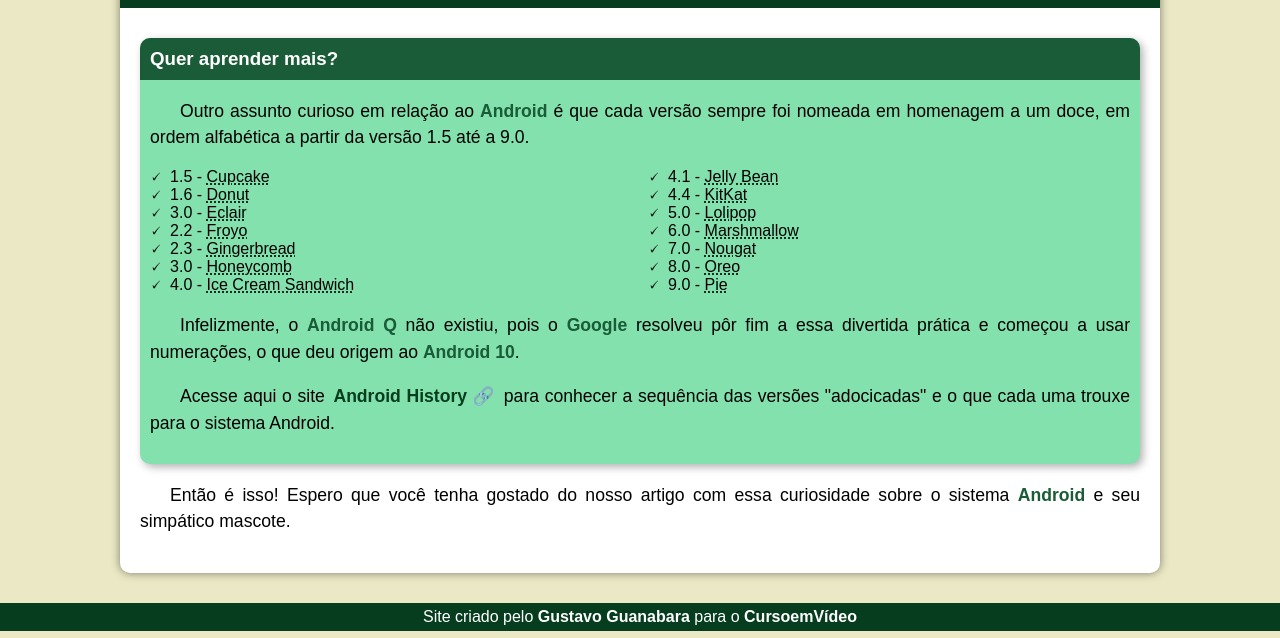
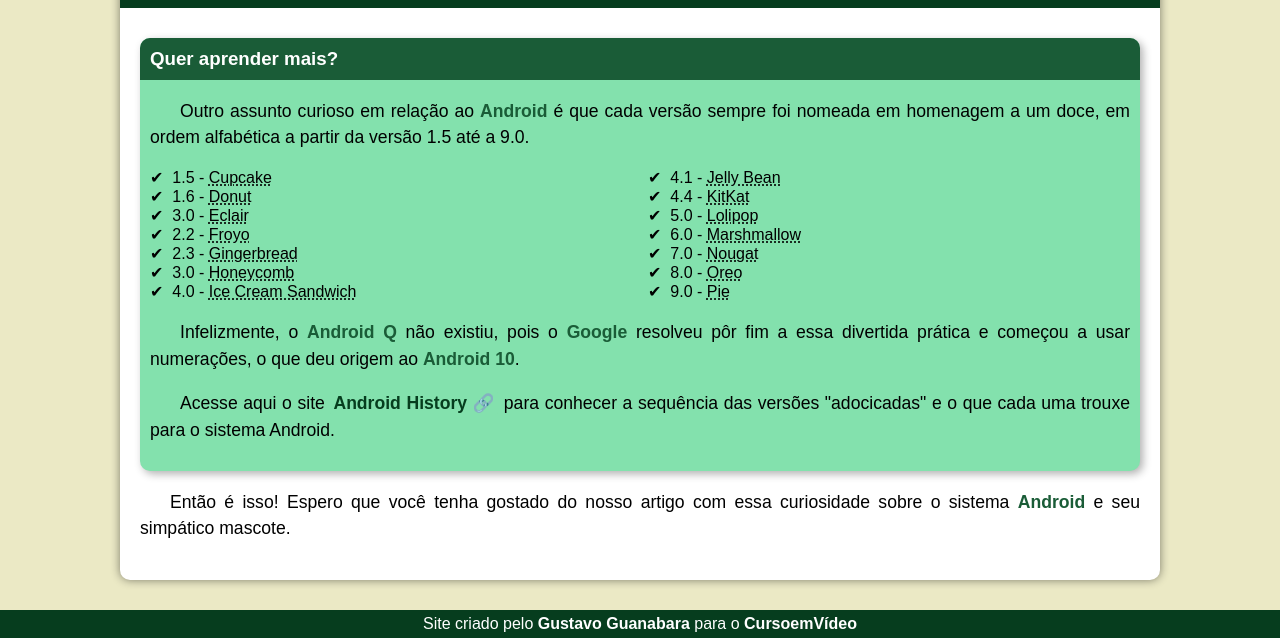
Before and after one commit to davigrecco/projeto-android, a plain HTML site: page index.html in a window 1280 px wide. Shown: the part 2473-3111 px from the top of the page. Drawn offline with Linux system fonts and the light colour scheme.

Commit message:
emoji trocado

```diff
--- a/style/style.css
+++ b/style/style.css
@@ -188,7 +188,7 @@ aside > h3 {
 }
 
 aside > ul {
-    list-style-type: '\1F5F8\00A0';
+    list-style-type: '\2714\00A0';
     list-style-position: inside;
     columns: 2;
 }
```
